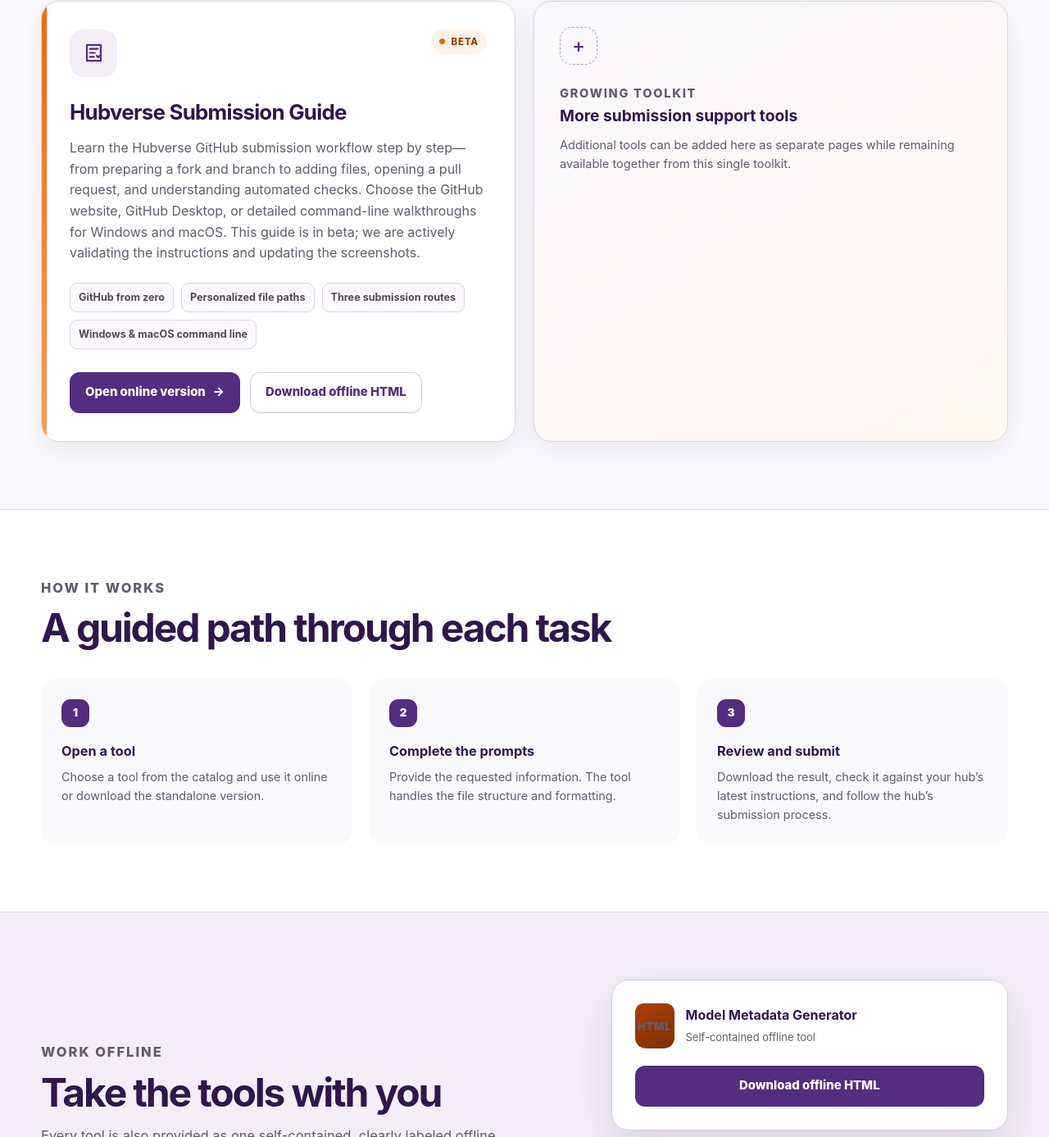
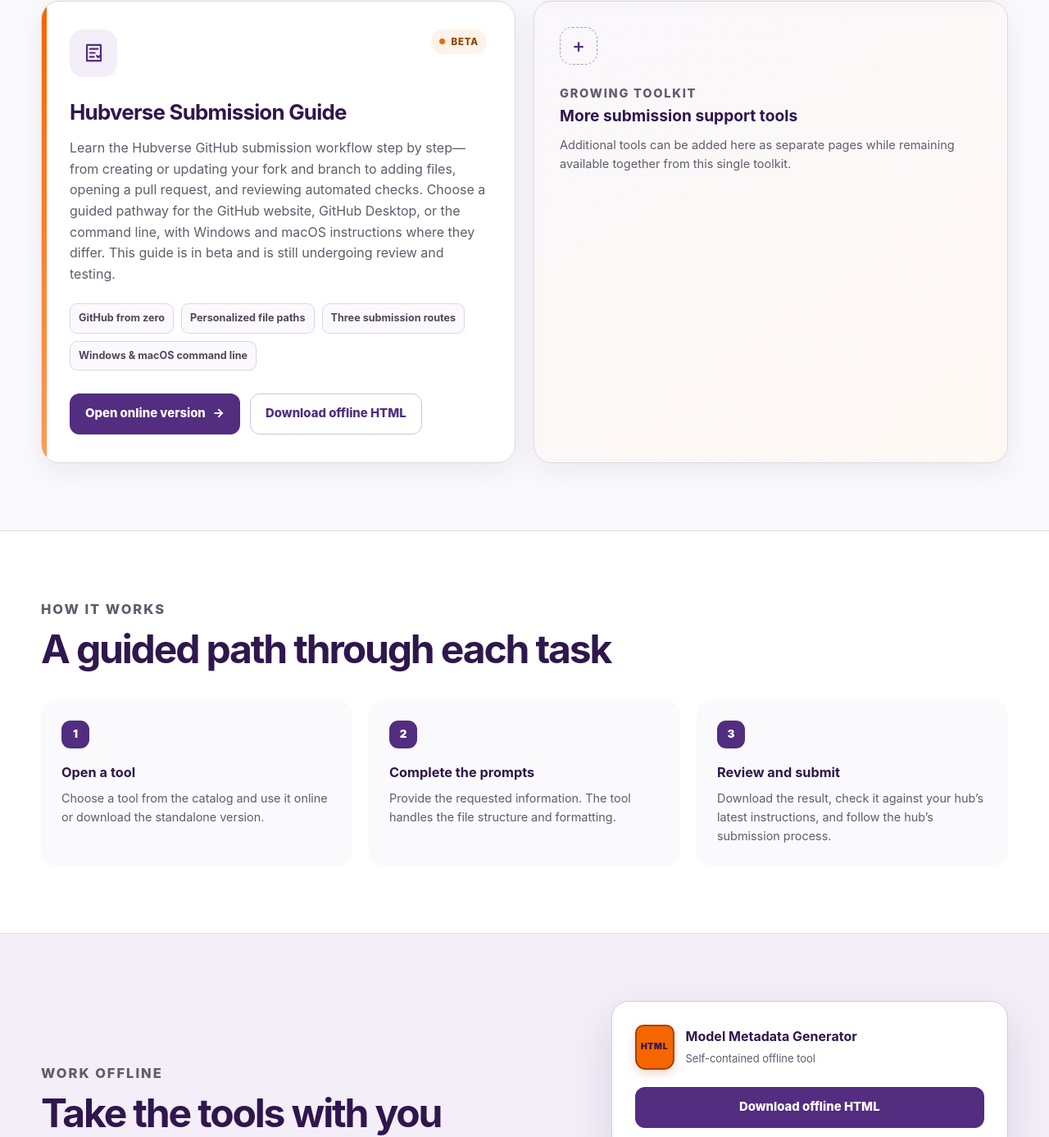
Before and after one commit to DMA-PRIME/Hubverse-Support-Tools, a plain HTML site: page docs/index.html in a window 1280 px wide. Shown: the part 1772-3159 px from the top of the page at 82% size. Drawn offline with Linux system fonts and the light colour scheme.

```diff
--- a/docs/index.html
+++ b/docs/index.html
@@ -590,14 +590,16 @@
       margin-bottom: 21px;
     }
 
-    .file-icon {
+    .file-row .file-icon {
       width: 48px;
       height: 55px;
       display: grid;
       place-items: center;
       border-radius: 10px 10px 13px 13px;
-      color: #fff;
-      background: linear-gradient(150deg, var(--orange-dark), #7f2f00);
+      color: var(--purple-dark);
+      background: var(--orange);
+      border: 2px solid var(--orange-dark);
+      box-shadow: 0 5px 12px rgba(173, 63, 0, .2);
       font-size: 0.65rem;
       font-weight: 900;
       letter-spacing: .06em;
@@ -857,7 +859,7 @@
               <span class="badge">Beta</span>
             </div>
             <h3>Hubverse Submission Guide</h3>
-            <p class="tool-description">Learn the Hubverse GitHub submission workflow step by step—from preparing a fork and branch to adding files, opening a pull request, and understanding automated checks. Choose the GitHub website, GitHub Desktop, or detailed command-line walkthroughs for Windows and macOS. This guide is in beta; we are actively validating the instructions and updating the screenshots.</p>
+            <p class="tool-description">Learn the Hubverse GitHub submission workflow step by step—from creating or updating your fork and branch to adding files, opening a pull request, and reviewing automated checks. Choose a guided pathway for the GitHub website, GitHub Desktop, or the command line, with Windows and macOS instructions where they differ. This guide is in beta and is still undergoing review and testing.</p>
             <ul class="feature-list" aria-label="Submission guide features">
               <li>GitHub from zero</li>
               <li>Personalized file paths</li>
```
Also changed, not shown: docs/offline/README.txt, 1 other file.
